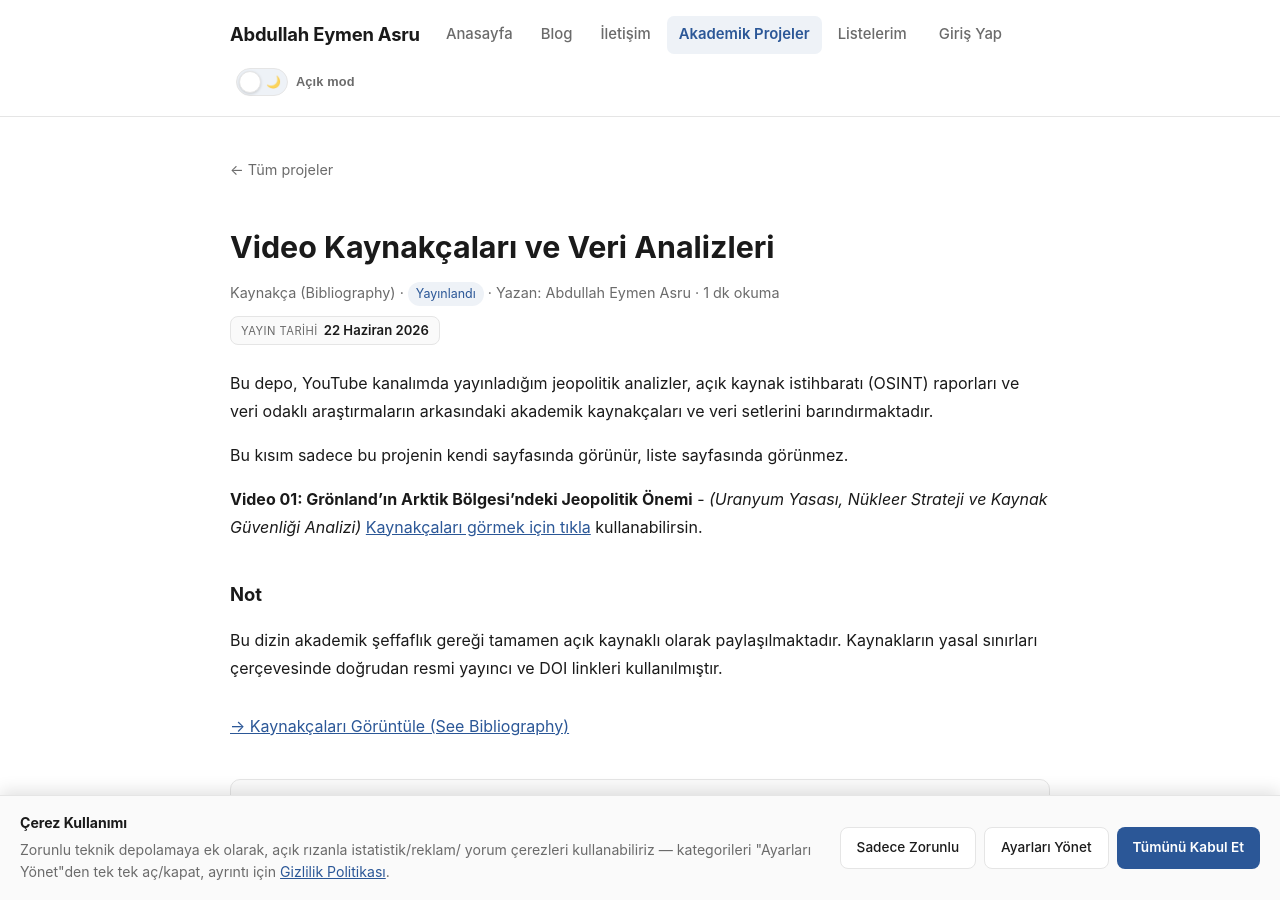
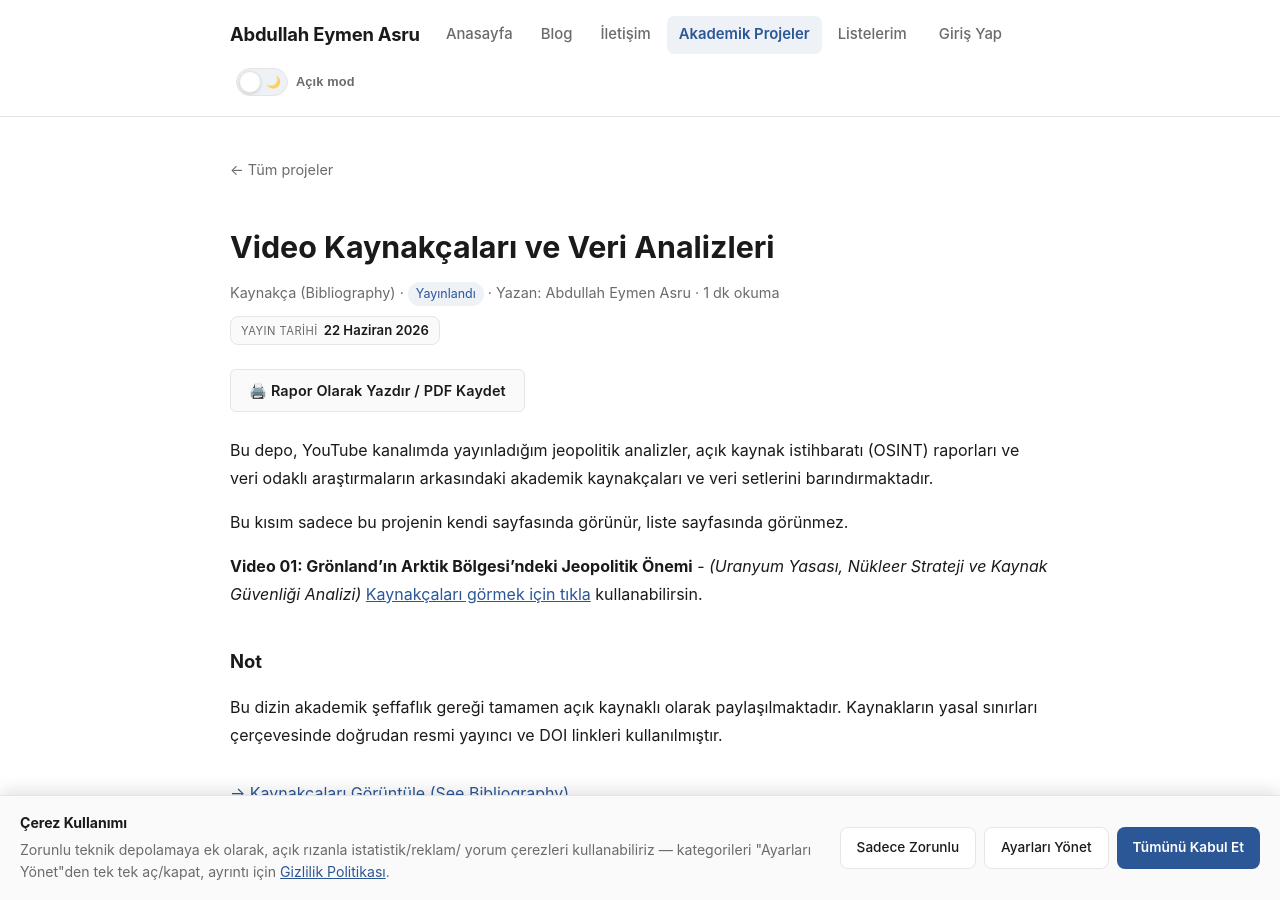
Before and after one commit to abdullah-eymen-asru/abdullah-eymen-asru.github.io, a Jekyll site: the page built from _projects/2026/akademik-kaynaklar.md, in a window 1280 px wide and 900 px high. Built offline with Jekyll 4.4.1, drawn with Linux system fonts in a browser that asks for light colours.

Commit message:
Add report print and PDF save button
Added a button for printing reports and saving as PDF.

```diff
--- a/_layouts/project.html
+++ b/_layouts/project.html
@@ -91,7 +91,11 @@ layout: default
       {% assign _veri_gecerli = true %}
     {% endif %}
   {% endif %}
-  {% if _pdf_gecerli or _veri_gecerli %}
+  {% comment %}
+    "RAPOR OLARAK YAZDIR" BUTONU — bkz. _layouts/post.html'deki AYNI blok
+    ve assets/js/okuma-araclari/rapor-yazdir.js için orada yazılan
+    gerekçe. page.pdf_url/veri_url'den BAĞIMSIZ her zaman gösterilir.
+  {% endcomment %}
   <p class="pdf-indir-alani">
     {% if _pdf_gecerli %}
     <a href="{{ page.pdf_url | escape }}" class="pdf-indir-btn" target="_blank" rel="noopener noreferrer">
@@ -103,12 +107,16 @@ layout: default
       🗃️ Veri Seti
     </a>
     {% endif %}
+    <button type="button" class="rapor-yazdir-btn" id="rapor-yazdir-btn">
+      🖨️ Rapor Olarak Yazdır / PDF Kaydet
+    </button>
   </p>
-  {% endif %}
 
   {% if page.toc %}
   <div id="icindekiler-yeri"></div>
   {% endif %}
+
+  {% include rapor-yazdirma-basligi.html %}
 
   <div class="project-body">
     {{ content }}
```
